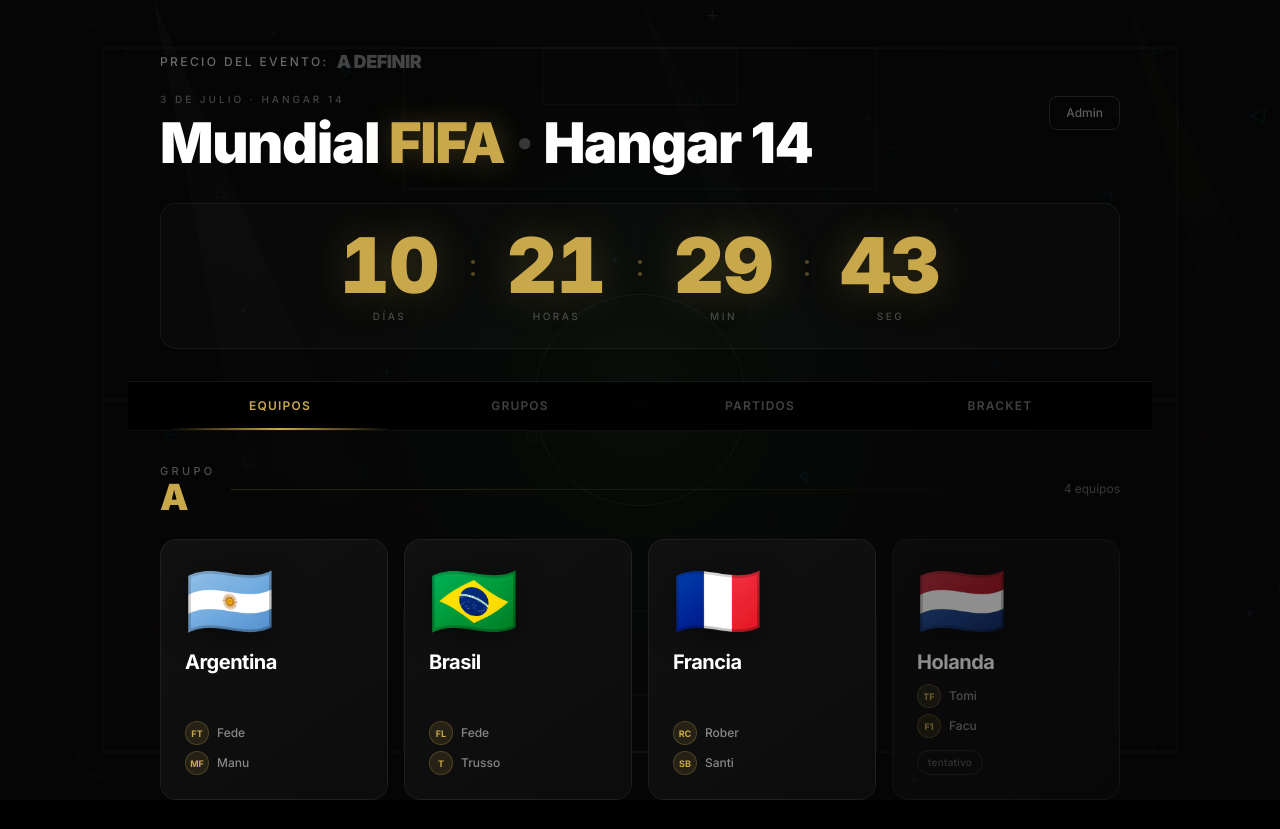
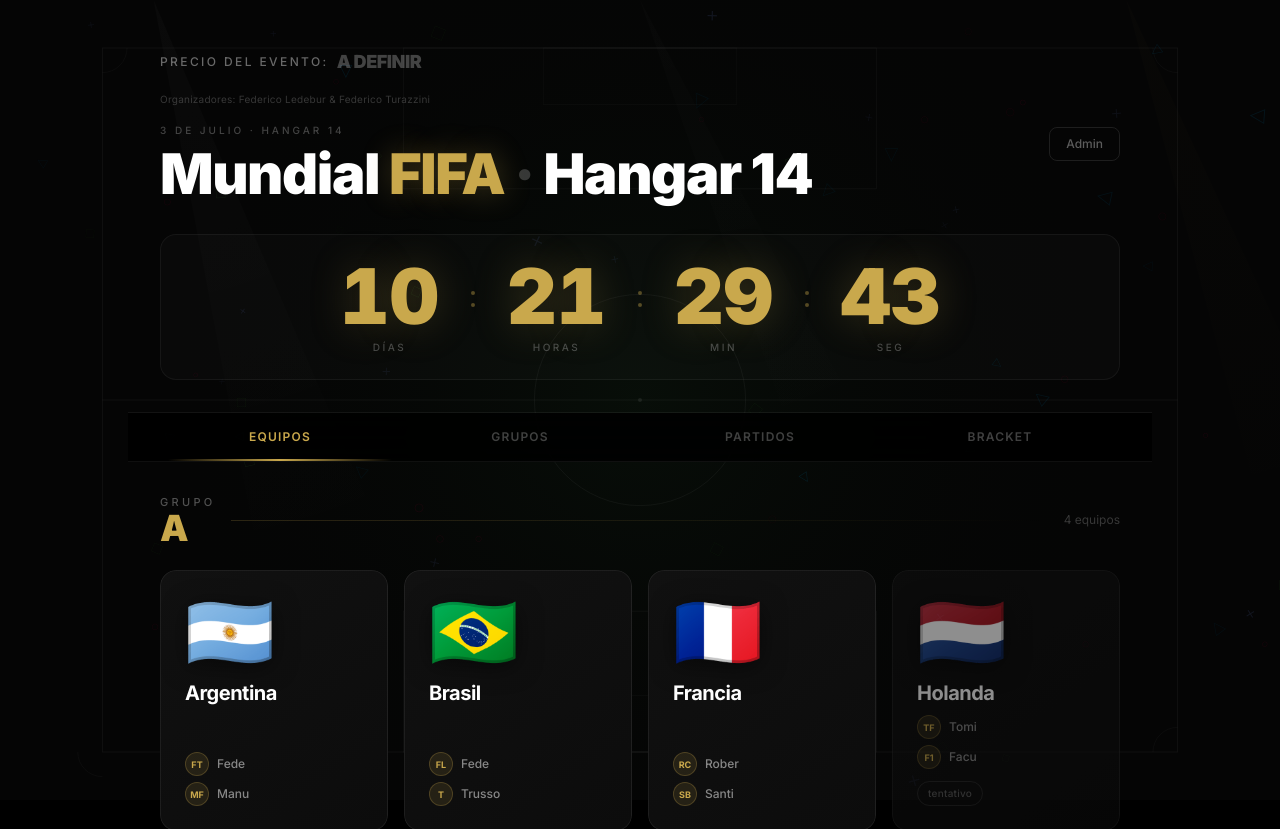
Before and after one commit to fedeturazzini/mundialHangar14, a Next.js app: page / in a window 1280 px wide. Shown: the top 829 px of the page. Built offline with nearby package versions, Linux system fonts and the light colour scheme; no server answers; the database is empty.

Commit message:
feat: add organizadores line below precio del evento

```diff
--- a/app/page.tsx
+++ b/app/page.tsx
@@ -191,6 +191,10 @@
             )}
           </div>
 
+          <p className="text-[10px] text-white/20 tracking-wide mb-4">
+            Organizadores: Federico Ledebur &amp; Federico Turazzini
+          </p>
+
           <div className="flex items-start justify-between mb-8">
             <div>
               <p className="text-[10px] text-white/25 tracking-[0.3em] uppercase mb-2 font-medium">
```
